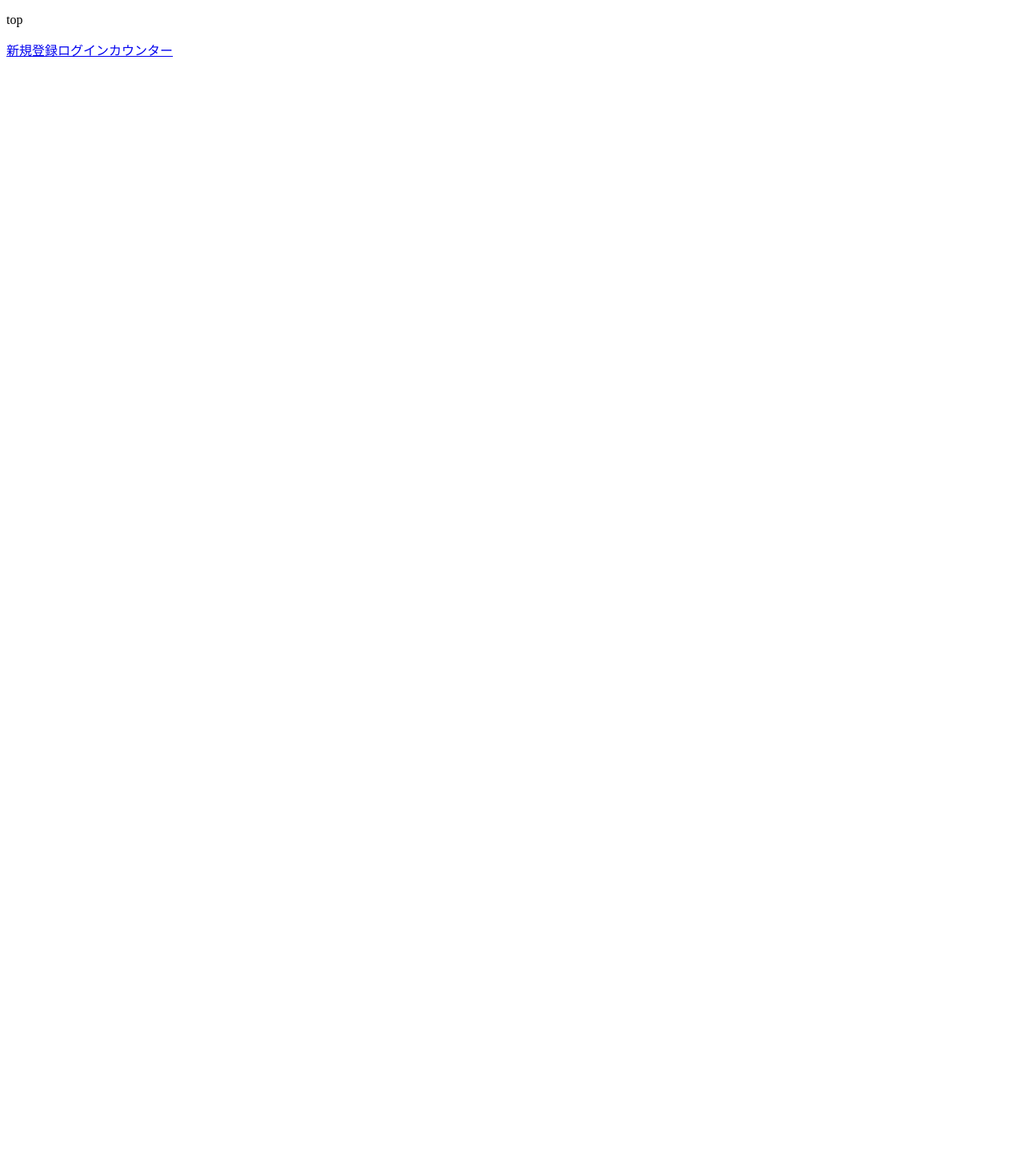
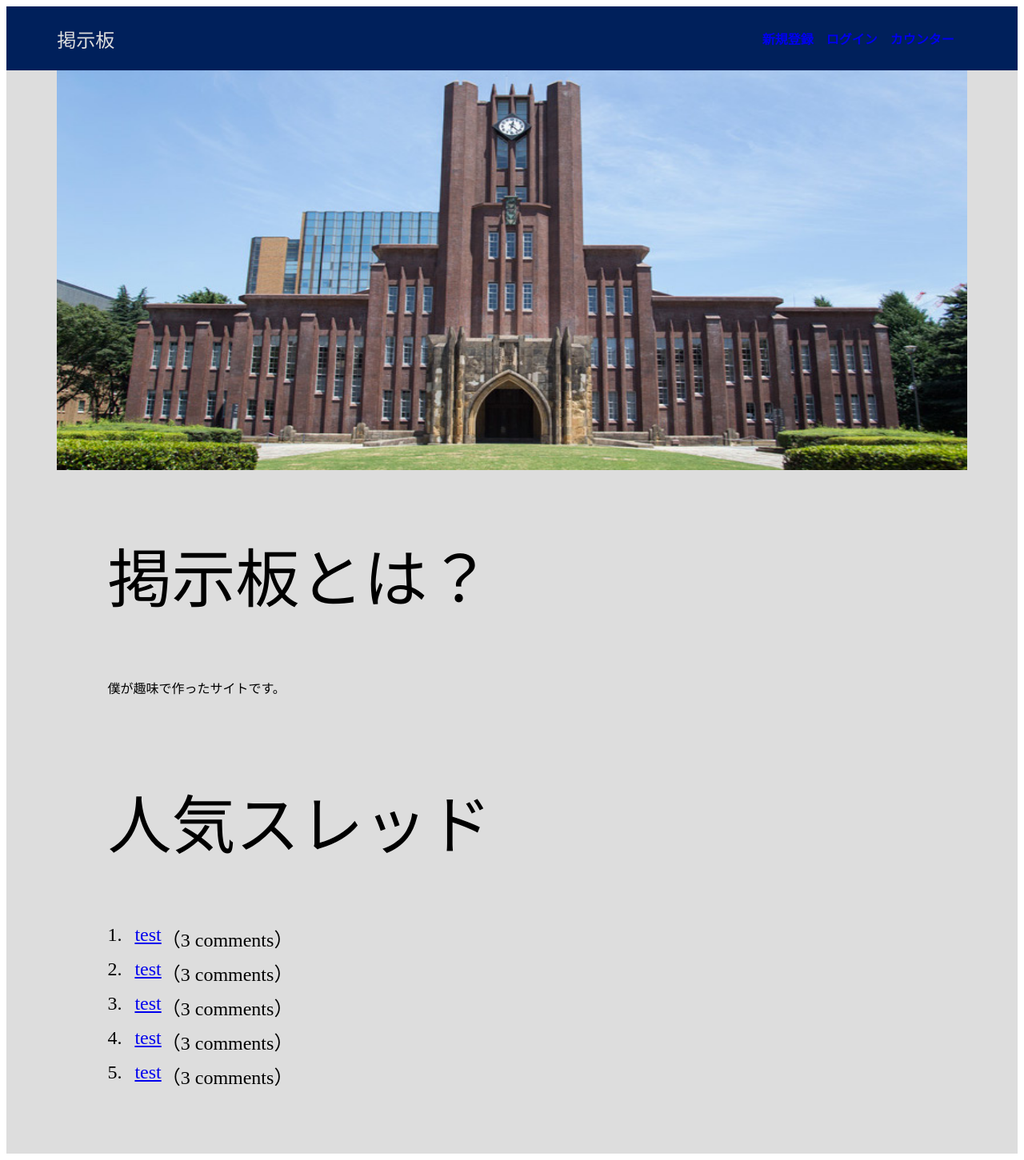
Before and after one commit to shinter61/ediand-frontend, a React app: page / in a window 1280 px wide. Shown: the whole page at 80% size. Before the commit the page ends 800 px from the top, so only its background shows below. Built offline with nearby package versions, Linux system fonts and the light colour scheme.

Commit message:
LP作成 (#7)
* Install reset.css

* Use image for typescript

* Design lp

```diff
--- a/package.json
+++ b/package.json
@@ -53,6 +53,7 @@
     "@reduxjs/toolkit": "^1.5.0",
     "axios": "^0.21.0",
     "express": "^4.17.1",
+    "modern-css-reset": "^1.3.0",
     "react": "^16.8.6",
     "react-dom": "^16.8.6",
     "react-redux": "^7.2.2",
--- a/src/Top.tsx
+++ b/src/Top.tsx
@@ -1,14 +1,150 @@
 import * as React from "react";
+import styled from "styled-components";
 import { Link } from "react-router-dom";
+import todaiImage from "../public/todai.jpg";
+
+const MainWrapper = styled.div`
+  width: 100%;
+  height: 100%;
+  display: flex;
+  flex-direction: column;
+  background-color: #ddd;
+`;
+
+const HeaderWrapper = styled.div`
+  width: 100%;
+  height: 80px;
+  background-color: #00205b;
+  display: flex;
+  justify-content: center;
+  align-items: center;
+  color: #ddd;
+`;
+const HeaderContentWrapper = styled.div`
+  width: 90%;
+  display: flex;
+  justify-content: space-between;
+`;
+
+const HeaderTitle = styled.div`
+  font-size: 24px;
+`;
+const HeaderLinks = styled.div`
+  display: flex;
+  align-items: center;
+`;
+const HeaderLink = styled(Link)`
+  text-decoration: none;
+  margin-right: 16px;
+  font-size: 16px;
+  font-weight: bold;
+
+  &:visited {
+    color: #ddd;
+  }
+`;
+const HeroImageWrapper = styled.div`
+  display: flex;
+  justify-content: center;
+  margin-bottom: 72px;
+`;
+const HeroImage = styled.img`
+  width: 90%;
+  height: 500px;
+`;
+const DescriptionWrapper = styled.div`
+  display: flex;
+  justify-content: center;
+`;
+const DescriptionContentWrapper = styled.div`
+  width: 80%;
+`;
+const DescriptionTitle = styled.div`
+  font-size: 80px;
+  margin-bottom: 72px;
+`;
+const DescriptionContent = styled.div`
+  margin-bottom: 96px;
+`;
+const RankingWrapper = styled.div`
+  display: flex;
+  justify-content: center;
+`;
+const RankingContentWrapper = styled.div`
+  width: 80%;
+  margin-bottom: 72px;
+`;
+const RankingContentTitle = styled.div`
+  font-size: 80px;
+  margin-bottom: 72px;
+`;
+const RankingOl = styled.div``;
+const RankingLi = styled.li`
+  font-size: 24px;
+  margin-bottom: 8px;
+  display: flex;
+`;
+const StyledRank = styled.div`
+  margin-right: 16px;
+`;
+const RankingLink = styled(Link)``;
+const RankingDescription = styled.div``;
 
 const Top: React.FC = () => {
   return (
-    <div>
-      <p>top</p>
-      <Link to="/sign_up">新規登録</Link>
-      <Link to="/sign_in">ログイン</Link>
-      <Link to="/counter">カウンター</Link>
-    </div>
+    <MainWrapper>
+      <HeaderWrapper>
+        <HeaderContentWrapper>
+          <HeaderTitle>掲示板</HeaderTitle>
+          <HeaderLinks>
+            <HeaderLink to="/sign_up">新規登録</HeaderLink>
+            <HeaderLink to="/sign_in">ログイン</HeaderLink>
+            <HeaderLink to="/counter">カウンター</HeaderLink>
+          </HeaderLinks>
+        </HeaderContentWrapper>
+      </HeaderWrapper>
+      <HeroImageWrapper>
+        <HeroImage src={todaiImage} />
+      </HeroImageWrapper>
+      <DescriptionWrapper>
+        <DescriptionContentWrapper>
+          <DescriptionTitle>掲示板とは？</DescriptionTitle>
+          <DescriptionContent>僕が趣味で作ったサイトです。</DescriptionContent>
+        </DescriptionContentWrapper>
+      </DescriptionWrapper>
+      <RankingWrapper>
+        <RankingContentWrapper>
+          <RankingContentTitle>人気スレッド</RankingContentTitle>
+          <RankingOl>
+            <RankingLi>
+              <StyledRank>1.</StyledRank>
+              <RankingLink to="counter">test</RankingLink>
+              <RankingDescription>（3 comments）</RankingDescription>
+            </RankingLi>
+            <RankingLi>
+              <StyledRank>2.</StyledRank>
+              <RankingLink to="counter">test</RankingLink>
+              <RankingDescription>（3 comments）</RankingDescription>
+            </RankingLi>
+            <RankingLi>
+              <StyledRank>3.</StyledRank>
+              <RankingLink to="counter">test</RankingLink>
+              <RankingDescription>（3 comments）</RankingDescription>
+            </RankingLi>
+            <RankingLi>
+              <StyledRank>4.</StyledRank>
+              <RankingLink to="counter">test</RankingLink>
+              <RankingDescription>（3 comments）</RankingDescription>
+            </RankingLi>
+            <RankingLi>
+              <StyledRank>5.</StyledRank>
+              <RankingLink to="counter">test</RankingLink>
+              <RankingDescription>（3 comments）</RankingDescription>
+            </RankingLi>
+          </RankingOl>
+        </RankingContentWrapper>
+      </RankingWrapper>
+    </MainWrapper>
   );
 };
 
--- /dev/null
+++ b/types/import-jpg.d.ts
@@ -0,0 +1 @@
+declare module "*.jpg"
--- a/webpack.config.ts
+++ b/webpack.config.ts
@@ -6,6 +6,7 @@ const config: webpack.Configuration = {
   mode: 'development',
   entry:[
     'webpack-hot-middleware/client',
+    './node_modules/modern-css-reset/dist/reset.css',
     path.resolve(__dirname, 'src/')
   ],
   output:{
```
Also changed, not shown: tsconfig.json (+6 -2 lines), public/todai.jpg (added), 1 other file (tests, documents, lock files or other folders).
